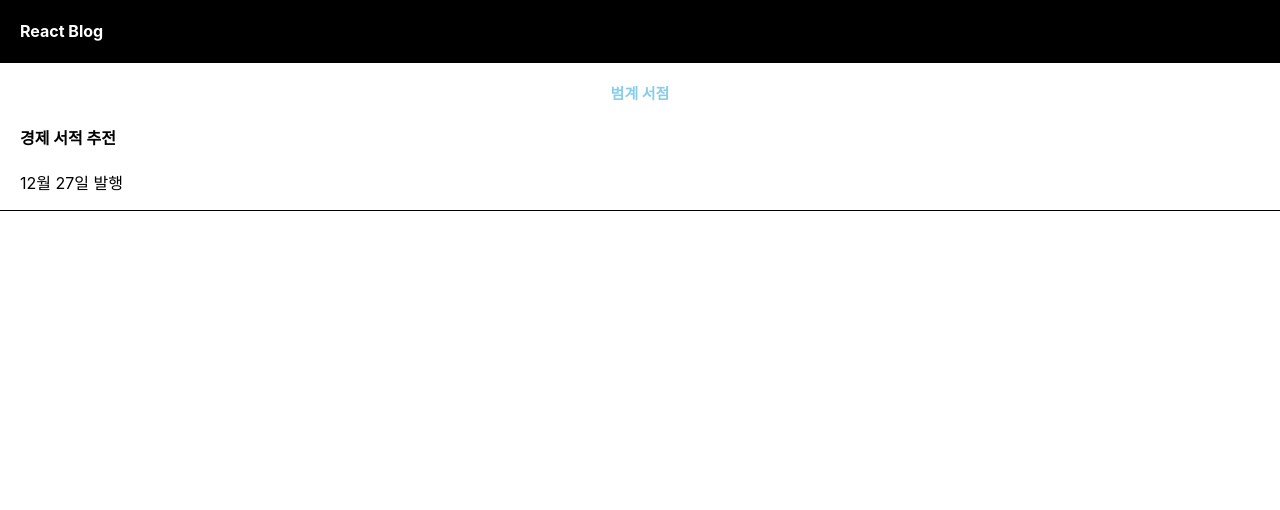
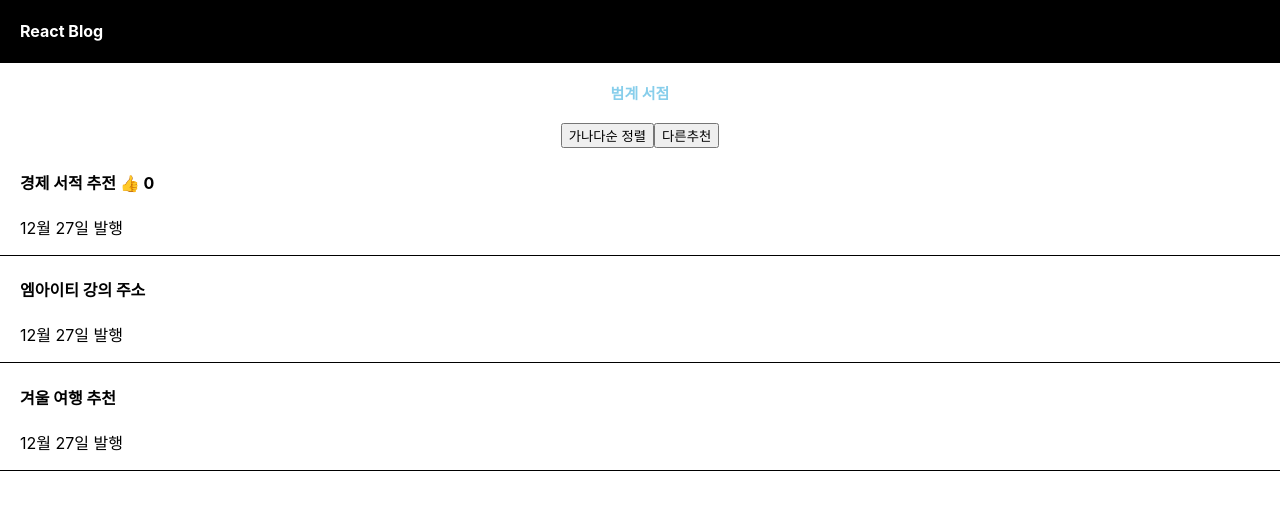
Before and after one commit to ehdrn3020/blog_reactjs, a React (Create React App) app: page / in a window 1280 px wide. Shown: the top 510 px of the page. Built offline with nearby package versions, Linux system fonts and the light colour scheme.

Commit message:
20221228 state

```diff
--- a/src/App.js
+++ b/src/App.js
@@ -1,22 +1,48 @@
-import logo from './logo.svg';
 import './App.css';
 import { useState } from 'react';
 
 function App() {
 
   let post = '범계 서점';
-  let [title, b] = useState('경제 서적 추전');
+  let [title, setTitle] = useState(['경제 서적 추전', '엠아이티 강의 주소', '겨울 여행 추천']);
+  let [like, setLike] = useState(0);
 
   return (
     <div className="App">
       <div className="black-nav">
         <h4>React Blog</h4>
       </div>
+
       <h4 style={ {color:'skyblue',fontSize:'15px'} }>{post}</h4>
+
+      <button onClick={
+        () => {
+          let copy_title = [...title].sort();
+          setTitle(copy_title);
+        }
+      }>가나다순 정렬</button>
+
+      <button onClick={
+        ()=>{
+          let copy_title = [...title];
+          copy_title[0] = '문학 서적 추천'
+          setTitle(copy_title);
+        }
+      }>다른추천</button>
+
       <div className="list">
-        <h4>{title}</h4>
+        <h4>{title[0]} <span onClick={ ()=>{setLike(like+1)} } >👍</span> {like}</h4>
         <p>12월 27일 발행</p>
       </div>
+      <div className="list">
+        <h4>{title[1]}</h4>
+        <p>12월 27일 발행</p>
+      </div>
+      <div className="list">
+        <h4>{title[2]}</h4>
+        <p>12월 27일 발행</p>
+      </div>
+
     </div>
   );
 }
```
